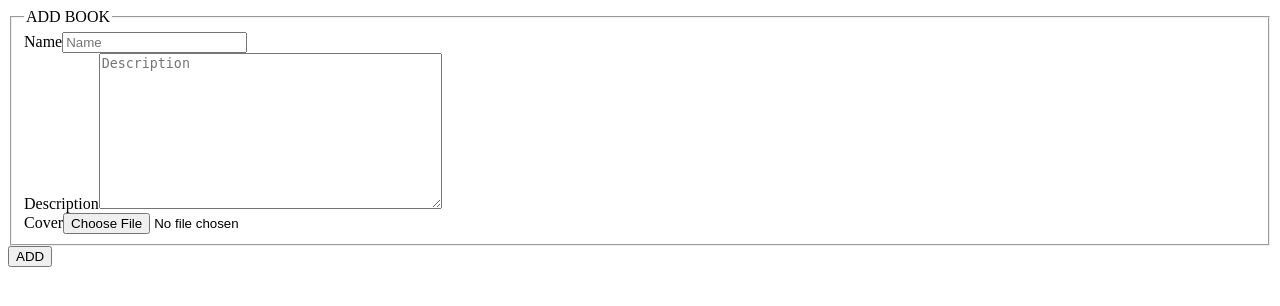
After one commit to bassiony1/Online-Library-Management, a Django app: page /create/ in a window 1280 px wide. The commit adds this page. Shown: the top 306 px of the page. Run offline with Django 3.2, Linux system fonts and the light colour scheme; the visitor is signed in with stand-in values (Sample User, id 1); some libraries are stand-ins or nearby versions.

Commit message:
Add a createView for new books , requirements file and save Signal for The Profile

```diff
--- a/src/books/models.py
+++ b/src/books/models.py
@@ -1,5 +1,7 @@
 from django.db import models
 from django.contrib.auth.models import User
+from django.urls.base import reverse
+from PIL import Image
 
 # Create your models here.
 class book(models.Model):
@@ -11,5 +13,19 @@ class book(models.Model):
     borrowed_by = models.ForeignKey(User , on_delete=models.SET_NULL , related_name='book_borrowing' , blank=True , null=True)
     upload_date = models.DateTimeField(auto_now_add=True)
 
+    ## overrideing The Success_Url  method for The Creation of A book
+    def get_absolute_url(self):
+        return reverse("all-books")
+
+    ## overriding The save method to modify the cover image before saving it
+    def save(self, *args , **kwargs):
+        super().save(*args, **kwargs)
+        img = Image.open(self.cover.path)
+
+        if img.height > 500  or img.width > 500 :
+            img.thumbnail((500,500))
+            img.save(self.cover.path)
+
+    ## overriding the str
     def __str__(self):
         return self.name
--- /dev/null
+++ b/src/books/templates/books/book_form.html
@@ -0,0 +1,18 @@
+{% load bootstrap4 %}
+{% block content %}
+    <div class='container'>
+    <div>
+        <form method="POST" enctype=multipart/form-data >
+            {% csrf_token %}
+            <fieldset class="form-group">
+                <legend class="border-bottom mb-4"> ADD BOOK </legend>
+                {% bootstrap_form form %}
+            </fieldset>
+            <div class="form-group">
+                <button class="btn btn-outline-info" type="submit">ADD</button>
+            </div>
+
+        </form>
+    </div>
+</div>
+{% endblock content %}
--- a/src/books/templates/books/home.html
+++ b/src/books/templates/books/home.html
@@ -5,5 +5,4 @@
     <h1><a href=" {% url 'u-profile' book.owner.profile.id %} ">{{book.owner}}</a></h1>
     <h1>{{book.upload_date|date:"D, d M, Y"}}</h1>
 
-
 {% endfor %}
--- a/src/books/urls.py
+++ b/src/books/urls.py
@@ -4,6 +4,6 @@ from . import views as book_views
 urlpatterns = [
     path('', book_views.all_books , name='all-books'),
     path('<int:id>/', book_views.bookdetail, name='book-detail'),
-
+    path('create/',book_views.AddBookView.as_view(), name='book-add') ,
 
 ]
--- a/src/books/views.py
+++ b/src/books/views.py
@@ -1,9 +1,11 @@
 from django.db.models.deletion import SET_NULL
-from django.forms.widgets import NullBooleanSelect
 from books.forms import Borrow
 from django.shortcuts import render , redirect
 from .models import book
 from django.contrib.auth.decorators import login_required
+from django.contrib.auth.mixins import LoginRequiredMixin , UserPassesTestMixin
+from django.views.generic import (ListView , DetailView , CreateView , UpdateView , DeleteView)
+
 # Create your views here.
 @login_required
 def all_books(request):
@@ -36,3 +38,11 @@ def bookdetail(request,id):
     else :
 
         return render(request , 'books/book.html', {'book':d_book , 'form':Borrow(instance=d_book)})
+
+class AddBookView(LoginRequiredMixin , CreateView):
+    model = book
+    fields = ['name' , 'description' , 'cover']
+    def form_valid(self, form):
+        form.instance.owner = self.request.user
+
+        return super().form_valid(form)
--- a/src/user/signals.py
+++ b/src/user/signals.py
@@ -10,5 +10,15 @@ def CreateProfile(sender , **kwargs):
         else:
             Profile.objects.create(user=kwargs['instance'])
 
+def SaveProfile(sender , **kwargs):
+    if kwargs['instance'].is_superuser :
+        kwargs['instance'].profile.is_admin=True
+        kwargs['instance'].profile.save()
+    else :
+        kwargs['instance'].profile.save()
+
+
+
 
 post_save.connect(CreateProfile, sender=User)
+post_save.connect(SaveProfile, sender=User)
```
Also changed, not shown: requirments.txt (added, +9 -0 lines).
